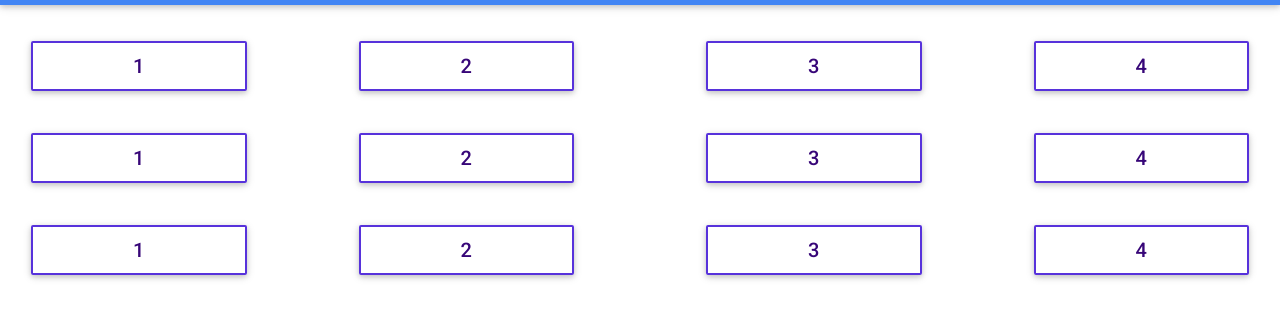
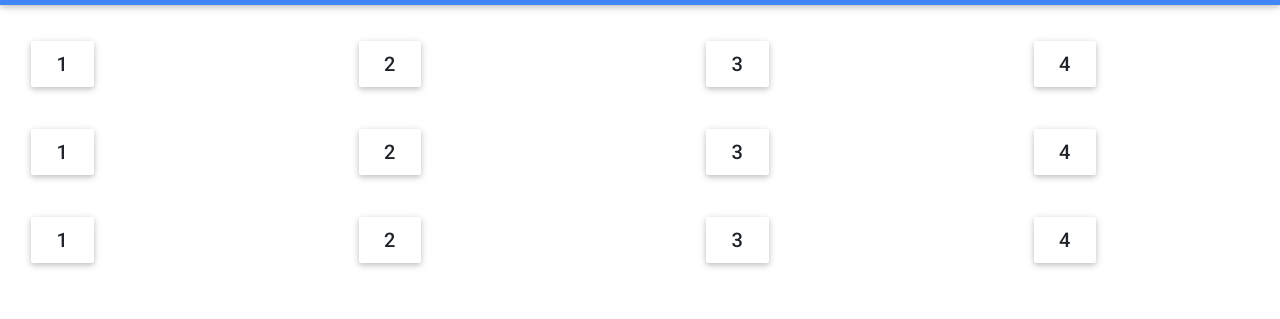
Before and after one commit to WEB-Esther/Esther, a website: page seungwoo2.html in a window 1280 px wide. Shown: the part 53-372 px from the top of the page. Drawn offline with Linux system fonts and the light colour scheme.

Commit message:
Update seungwoo2.html

```diff
--- a/seungwoo2.html
+++ b/seungwoo2.html
@@ -16,6 +16,7 @@
     <!-- Material Design Bootstrap -->
     <link rel="stylesheet" href="css/mdb.min.css">
 
+    <link rel="stylesheet" href="stair.css">
 
         <!-- Google Analytics -->
         <script async src="https://www.googletagmanager.com/gtag/js?id=GA_MEASUREMENT_ID"></script>
@@ -27,72 +28,6 @@
           gtag('config', 'GA_MEASUREMENT_ID');
         </script>
 
-<style>
-        a.animated-button.thar-one {
-        	color: #370678;
-        	cursor: pointer;
-        	display: block;
-        	position: relative;
-        	border: 2px solid #5732db;
-        	transition: all 0.4s cubic-bezier(0.215, 0.61, 0.355, 1) 0s;
-        }
-        a.animated-button.thar-one:hover {
-        	color: #fff !important;
-        	background-color: transparent;
-        	text-shadow: none;
-        }
-        a.animated-button.thar-one:hover:before {
-        	bottom: 0%;
-        	top: auto;
-        	height: 100%;
-        }
-        a.animated-button.thar-one:before {
-        	display: block;
-        	position: absolute;
-        	left: 0px;
-        	top: 0px;
-        	height: 0px;
-        	width: 100%;
-        	z-index: -1;
-        	content: '';
-        	color: #fff !important;
-        	background: #5732db;
-        	transition: all 0.4s cubic-bezier(0.215, 0.61, 0.355, 1) 0s;
-        }
-        a.animated-button.thar-two {
-        	color: #370678;
-        	cursor: pointer;
-        	display: block;
-        	position: relative;
-        	border: 2px solid#5732db;
-        	transition: all 0.4s cubic-bezier(0.215, 0.61, 0.355, 1) 0s;
-        }
-        a.animated-button.thar-two:hover {
-        	color: #fff !important;
-        	background-color: transparent;
-        	text-shadow: ntwo;
-        }
-        a.animated-button.thar-two:hover:before {
-        	top: 0%;
-        	bottom: auto;
-        	height: 100%;
-        }
-        a.animated-button.thar-two:before {
-        	display: block;
-        	position: absolute;
-        	left: 0px;
-        	bottom: 0px;
-        	height: 0px;
-        	width: 100%;
-        	z-index: -1;
-        	content: '';
-        	color: #fff !important;
-        	background: #5732db;
-        	transition: all 0.4s cubic-bezier(0.215, 0.61, 0.355, 1) 0s;
-        }
-
-        }
-  </style>
   </head>
 
   <body>
```
